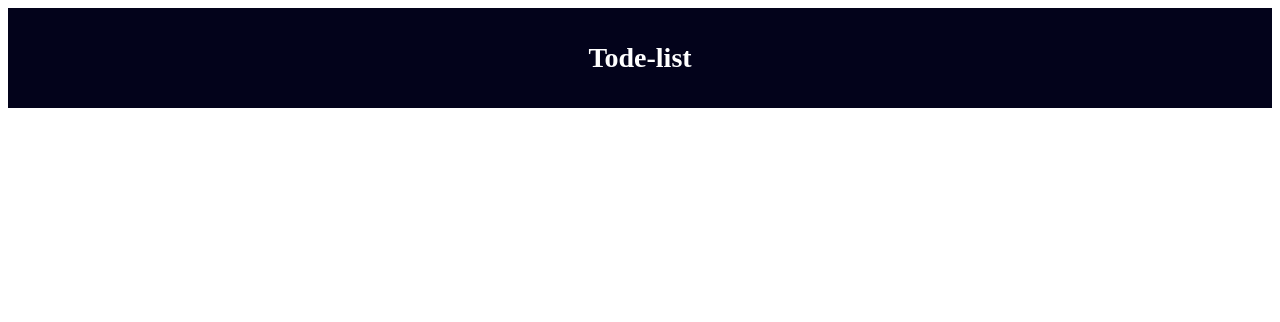
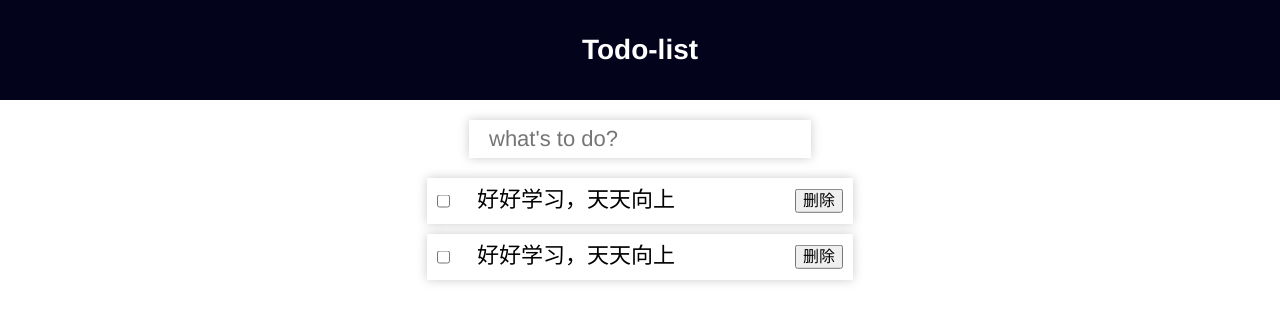
Before and after one commit to ketejun/Todo-list, a Vue app: page / in a window 1280 px wide. Shown: the top 322 px of the page. Built offline with nearby package versions, Linux system fonts and the light colour scheme.

Commit message:
input and content

```diff
--- a/package.json
+++ b/package.json
@@ -30,6 +30,7 @@
     "friendly-errors-webpack-plugin": "^1.6.1",
     "html-webpack-plugin": "^2.30.1",
     "node-notifier": "^5.1.2",
+    "normalize.css": "^8.0.1",
     "optimize-css-assets-webpack-plugin": "^3.2.0",
     "ora": "^1.2.0",
     "portfinder": "^1.0.13",
--- a/src/App.vue
+++ b/src/App.vue
@@ -2,27 +2,31 @@
   <div id="app">
     <!-- <img src="./assets/logo.png"> -->
     <Header></Header>
+    <div>
+      <Input></Input>
+      <Content></Content>
+    </div>
   </div>
 </template>
 
 <script>
-import Header from './components/Header'
+import Header from './components/Header';
+import Input from './components/Input';
+import Content from './components/Content';
 
 export default {
   name: 'App',
   components: {
-    Header
+    Header,
+    Input,
+    Content
   }
 }
 </script>
 
 <style>
 #app {
-  /*font-family: 'Avenir', Helvetica, Arial, sans-serif;
-  -webkit-font-smoothing: antialiased;
-  -moz-osx-font-smoothing: grayscale;
-  text-align: center;
-  color: #2c3e50;
-  margin-top: 60px;*/
+  font-family: 'Avenir', Helvetica, Arial, sans-serif;
+  /*text-align: center;*/
 }
 </style>
--- /dev/null
+++ b/src/components/Content.vue
@@ -0,0 +1,69 @@
+<template>
+	<div id="content">
+		<ul class="todo-content">
+			<li>
+				<input type="checkbox" class="chb">
+				<span class="text">好好学习，天天向上</span>
+				<button class="btn">删除</button>
+			</li>
+			<li>
+				<input type="checkbox" class="chb">
+				<span class="text">好好学习，天天向上</span>
+				<button class="btn">删除</button>
+			</li>
+		</ul>
+	</div>
+</template>
+
+<script>
+	export default {
+		name: 'Content',
+		data: function(){
+			return {
+
+			}
+		}
+	}
+</script>
+
+<style>
+	#content {
+		width: 33.3%;
+		min-width: 360px;
+		margin: 20px auto;
+		/*background-color: pink;*/
+	}
+
+	.todo-content {
+		margin: 0;
+		padding: 0;
+		list-style: none;
+
+	}
+	.todo-content li {
+		position: relative;
+		height: 46px;
+		line-height: 44px;
+		/*text-align: center;*/
+		margin-bottom: 10px;
+		/*background-color: #ccc;*/
+		box-shadow: 0 0 10px #ccc;
+	}
+
+	.todo-content li .chb {
+		position: absolute;
+		top: 50%;
+		left: 10px;
+		transform: translateY(-50%);
+	}
+	.todo-content li .text {
+		font-size: 22px;
+		margin: 0 50px;
+	}
+	.todo-content li .btn {
+		position: absolute;
+		top: 50%;
+		right: 10px;
+		transform: translateY(-50%);
+	}
+</style>
--- a/src/components/Header.vue
+++ b/src/components/Header.vue
@@ -1,11 +1,18 @@
 <template>
 	<div class="header">
-		<span>Tode-list</span>
+		<span>{{msg}}</span>
 	</div>
 </template>
 
 <script>
-
+	export default {
+		name: 'Header',
+		data: function(){
+			return {
+				msg: 'Todo-list'
+			}
+		}
+	}
 </script>
 
 <style>
--- /dev/null
+++ b/src/components/Input.vue
@@ -0,0 +1,34 @@
+<template>
+	<div class="inpt">
+		<input type="text" placeholder="what's to do?" id="textId">
+	</div>
+</template>
+
+<script>
+	export default {
+		name: 'Input',
+		data: function(){
+			return {
+
+			}
+		}
+	}
+</script>
+
+<style>
+	.inpt {
+		text-align: center;
+	}
+	#textId {
+		border: none;
+		outline: none;
+		width: 25%;
+		min-width: 200px;
+		height: 36px;
+		margin-top: 20px;
+		font-size: 22px;
+		color: #000;
+		padding-left: 20px;
+		box-shadow: 0 0 10px #ccc;
+	}
+</style>
--- a/src/main.js
+++ b/src/main.js
@@ -2,6 +2,8 @@
 // (runtime-only or standalone) has been set in webpack.base.conf with an alias.
 import Vue from 'vue'
 import App from './App'
+
+import 'normalize.css/normalize.css'
 
 Vue.config.productionTip = false
 
```
Also changed, not shown: 1 other file (tests, documents, lock files or other folders).
